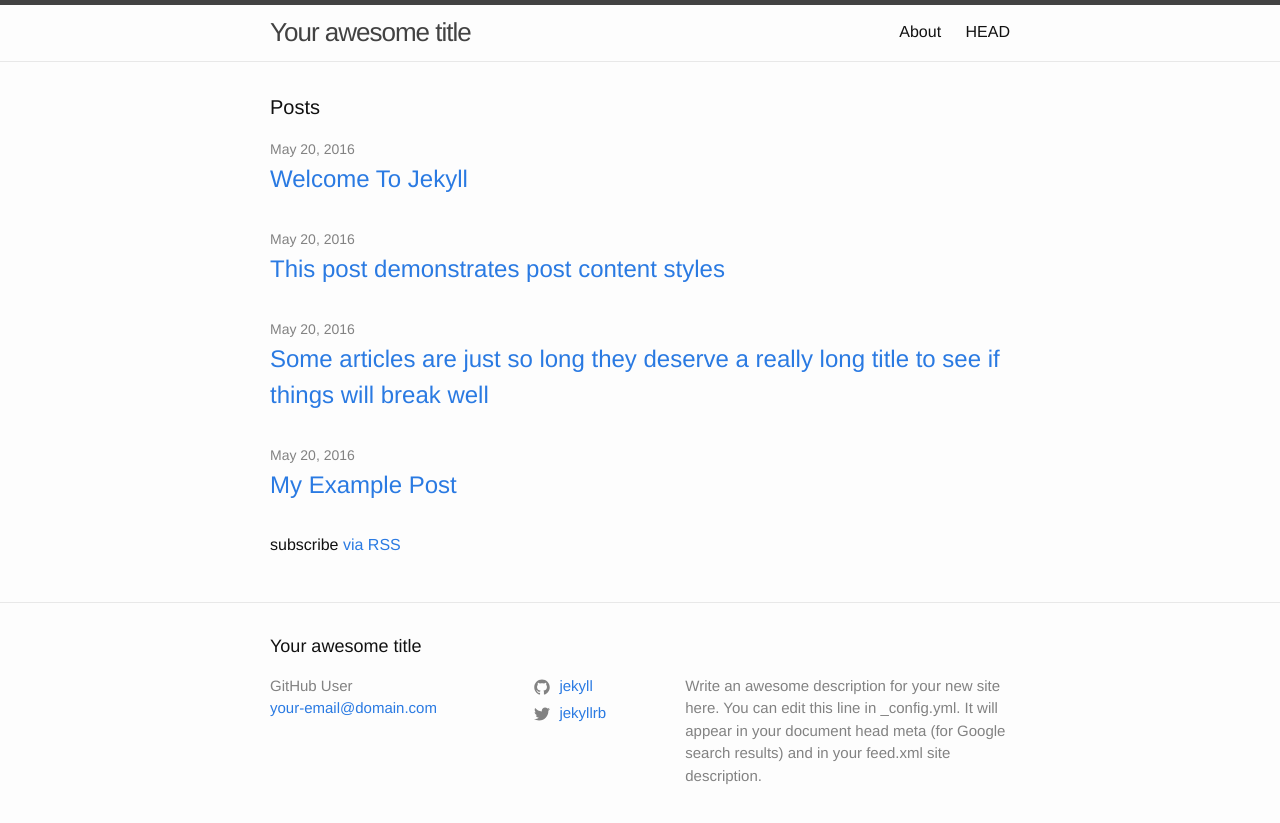
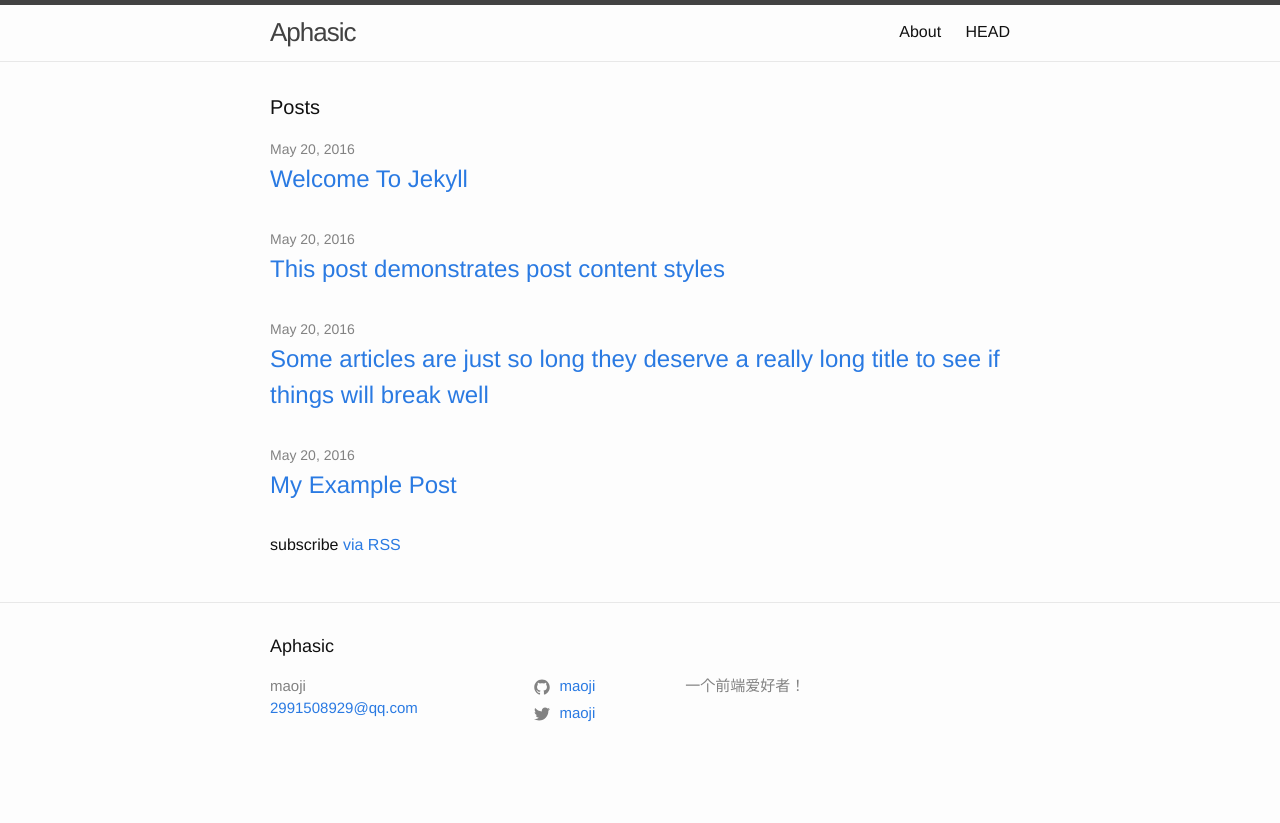
Before and after one commit to maoji/maoji.github.io, a Jekyll site: the page built from index.md, in a window 1280 px wide. Shown: the top 823 px of the page. Built offline with Jekyll 4.4.1, drawn with Linux system fonts in a browser that asks for light colours.

Commit message:
_config.yml修改

```diff
--- a/_config.yml
+++ b/_config.yml
@@ -1,13 +1,12 @@
-title: Your awesome title
-author: GitHub User
-email: your-email@domain.com
+title: Aphasic
+author: maoji
+email: 2991508929@qq.com
 description: > # this means to ignore newlines until "baseurl:"
-  Write an awesome description for your new site here. You can edit this
-  line in _config.yml. It will appear in your document head meta (for
-  Google search results) and in your feed.xml site description.
+  一个前端爱好者！
+state: 别紧张，你这样没事！
 
-twitter_username: jekyllrb
-github_username:  jekyll
+twitter_username: maoji
+github_username:  maoji
 
 # Minima date format
 # refer to http://shopify.github.io/liquid/filters/date/ if you want to customize this
@@ -25,3 +24,14 @@ theme: minima
 exclude:
   - Gemfile
   - Gemfile.lock
+
+lsi: false
+safe: true
+source: maoji/maoji.github.io
+incremental: false
+highlighter: rouge
+gist:
+  noscript: false
+kramdown:
+  math_engine: mathjax
+  syntax_highlighter: rouge
```
